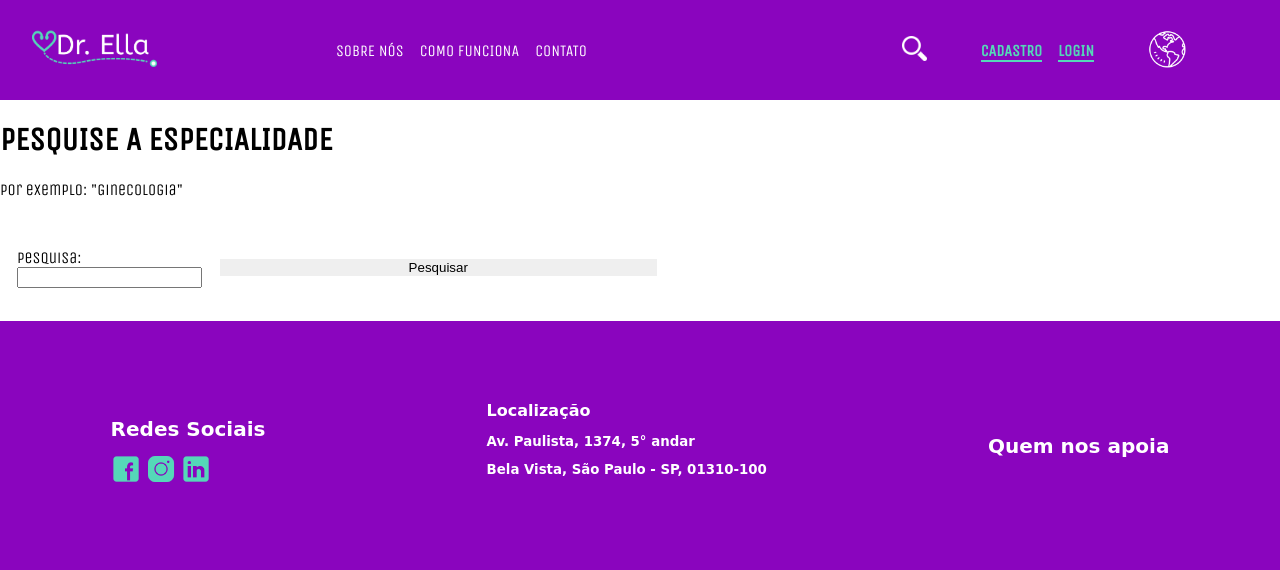
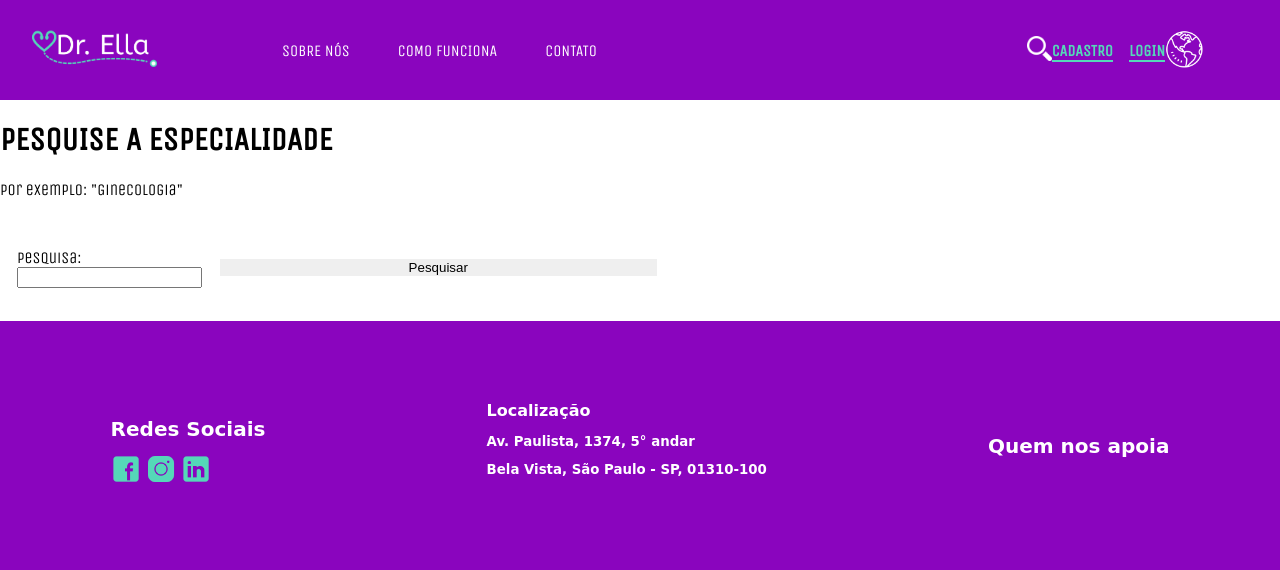
Before and after one commit to vanmtv/dr-ella, a Django app: page /busca/ in a window 1280 px wide. Shown: the top 570 px of the page. Run offline with Django 3.2, Linux system fonts and the light colour scheme; some web fonts are replaced.

Commit message:
modificar margin entre os botões

```diff
--- a/app/static/css/layout-style.css
+++ b/app/static/css/layout-style.css
@@ -23,10 +23,11 @@ nav{
 .nav-buttons{
     display: flex;
     width: 40%;
+    margin: 0px 20rem 0px 0px;
 }
 
 .botao1{
-    margin: 0 1rem 0 1rem;
+    margin: 0 3rem 0 3rem;
 }
 
 .nav-buttons a{
```
